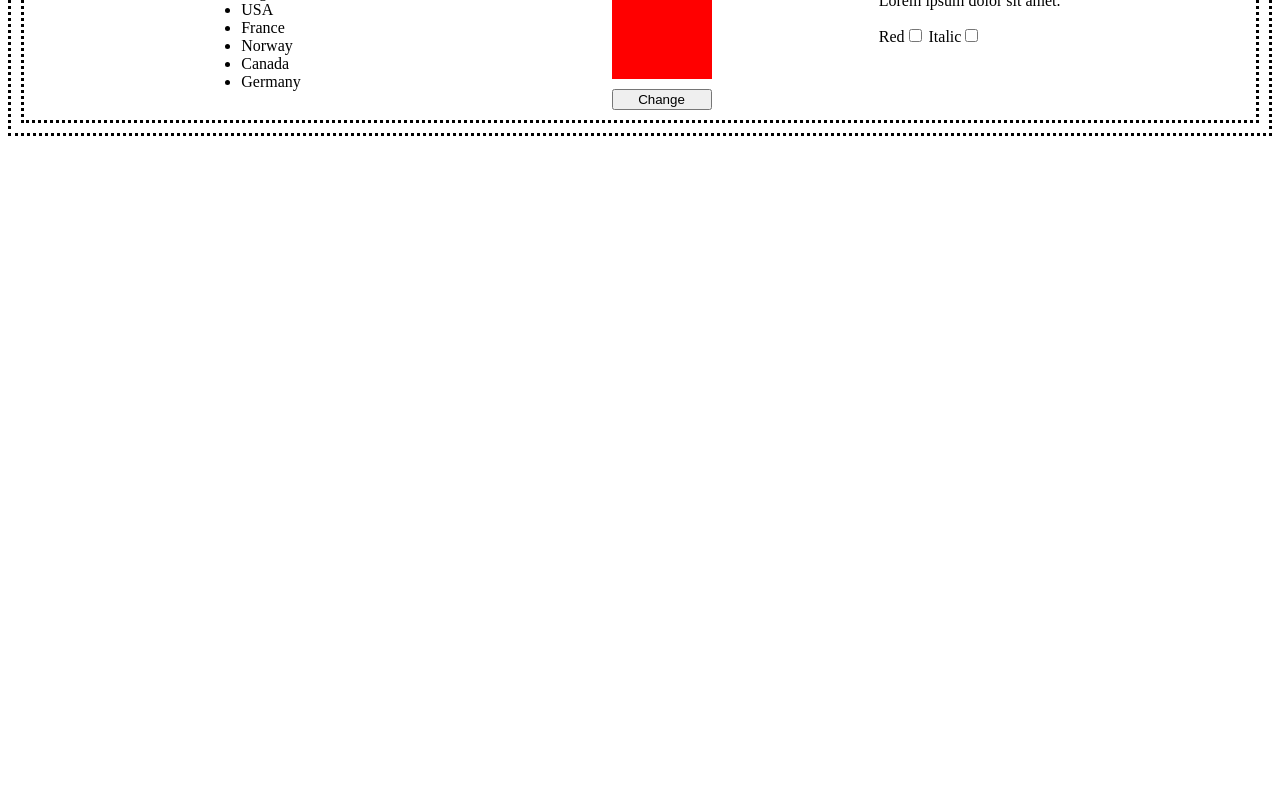
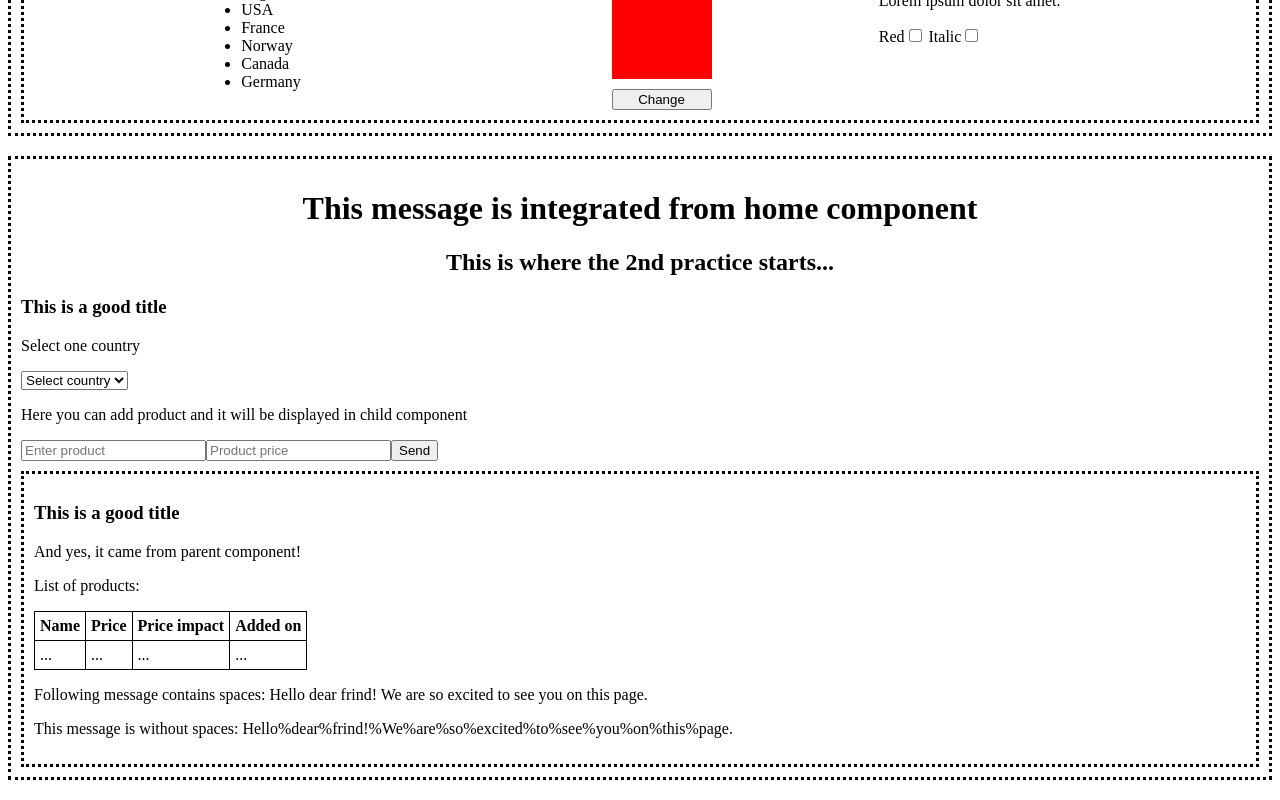
Before and after one commit to andrii-ihnatiuk/Angular, an Angular app: page / in a window 1280 px wide. Shown: the part 471-1271 px from the top of the page. Before the commit the page ends 800 px from the top, so only its background shows below. Built offline with nearby package versions, Linux system fonts and the light colour scheme.

Commit message:
lr2-task completed

```diff
--- /dev/null
+++ b/src/app/customPipes/no-space.pipe.ts
@@ -0,0 +1,12 @@
+import { Pipe, PipeTransform } from '@angular/core';
+
+@Pipe({
+        name: 'noSpace'
+})
+
+export class NoSpacePipe implements PipeTransform {
+    transform(value: string, rplcTo?: string): string {
+        if (!rplcTo) { rplcTo = ''; }
+        return value.replace(/\s+/g, rplcTo);
+    }
+}
--- a/src/app/home/home.component.css
+++ b/src/app/home/home.component.css
@@ -1,6 +1,7 @@
 .home_container {
     padding: 10px;
     border: dotted black;
+    margin-bottom: 20px;
 }
 
 #clicks {
@@ -56,3 +57,9 @@
 .btn2 {
     margin-top: 10px;
 }
+
+/* <<------- STYLE FOR INTEGRATION INTO LR2 COMPONENT ------->> */
+
+.lr2_title {
+    text-align: center;
+}
--- a/src/app/home/home.component.html
+++ b/src/app/home/home.component.html
@@ -24,4 +24,14 @@
     <app-second (onMessage)="setClicks($event)" [name]="firstName"></app-second>
 
     <app-third></app-third>
+
 </div>
+
+<div class="home_container">
+    <app-lr2>
+        <div class="lr2_title">
+            <h1>This message is integrated from home component</h1>
+            <h2>This is where the 2nd practice starts...</h2>
+        </div>
+    </app-lr2>
+</div>
--- /dev/null
+++ b/src/app/lr2-child1/lr2-child1.component.css
@@ -0,0 +1,14 @@
+.main_container {
+    padding: 10px;
+    border: dotted black;
+    margin-top: 10px;
+}
+
+table {
+    border-collapse: collapse;
+    margin-top: 10px;
+}
+th, td {
+    border: 1px solid black;
+    padding: 5px;
+}
--- /dev/null
+++ b/src/app/lr2-child1/lr2-child1.component.html
@@ -0,0 +1,32 @@
+<div class="main_container">
+    <ng-container *ngTemplateOutlet="titleTmpl"></ng-container> And yes, it came from parent component!
+
+     <p>List of products:</p>
+
+    <table>
+        <tr>
+            <th>Name</th>
+            <th>Price</th>
+            <th>Price impact</th>
+            <th>Added on</th>
+        </tr>
+
+        <tr *ngIf="isArrayEmpty">
+            <td>...</td>
+            <td>...</td>
+            <td>...</td>
+            <td>...</td>
+        </tr>
+
+        <tr *ngFor="let p of products">
+            <td> {{ p.name | uppercase}} </td>
+            <td> {{ p.price | currency: 'UAH' : 'symbol-narrow' : '1.0-2'}} </td>
+            <td> {{ p.percent | percent: '1.2-2'}} </td>
+            <td> {{ p.date | date: "dd/MM/yyyy" }} </td>
+        </tr>
+    </table>
+
+    <p>Following message contains spaces: {{ pipeTest }} </p>
+    <p>This message is without spaces:  {{ pipeTest | noSpace: '%' }} </p>
+
+</div>
--- /dev/null
+++ b/src/app/lr2-child1/lr2-child1.component.ts
@@ -0,0 +1,53 @@
+import { Component, Input, OnInit, TemplateRef } from '@angular/core';
+
+@Component({
+  selector: 'app-lr2-child1',
+  templateUrl: './lr2-child1.component.html',
+  styleUrls: ['./lr2-child1.component.css']
+})
+export class Lr2Child1Component implements OnInit {
+
+  @Input() titleTmpl: TemplateRef<any> | null;
+
+
+  products: any[] = [];
+  isArrayEmpty: boolean;
+
+  pipeTest: string;
+
+  constructor() {
+    this.titleTmpl = null;
+    this.isArrayEmpty = true;
+    this.pipeTest = 'Hello dear frind! We are so excited to see you on this page.';
+   }
+
+  ngOnInit(): void {
+  }
+
+  addProduct(text: string, value: number | null): void {
+    if (!value) {
+      value = 0;
+    }
+    this.isArrayEmpty = false;
+
+    const result = this.countPercents(value);
+    this.products.push({ name: text, price: value, date: Date.now(), percent: result});
+  }
+
+  countPercents(newVal: number): number {
+    if (this.products.length > 0) {
+      let total = newVal;
+      this.products.forEach(e => {
+          total += e.price;
+      });
+      this.products.forEach(e => {
+        e.percent = e.price / total;
+      });
+      return (newVal / total);
+    }
+    else {
+      return 1;
+    }
+  }
+
+}
--- /dev/null
+++ b/src/app/lr2/lr2.component.html
@@ -0,0 +1,42 @@
+<ng-content></ng-content>
+
+<ng-container *ngTemplateOutlet="universalTitle"></ng-container>
+
+
+<p>Select one country</p>
+<select name="country" id="" (change)="setCountry($any($event.target).value)">
+    <option selected disabled>Select country</option>
+    <option *ngFor="let c of countries" [ngValue]="c.name"> {{ c.name }} </option>
+</select>
+
+<div *ngIf="selCountry === 'Ukraine'; then uk;"></div>
+<div *ngIf="selCountry === 'Poland'; then pol;"></div>
+
+<p>Here you can add product and it will be displayed in child component</p>
+<input type="text" placeholder="Enter product" #product>
+<input type="number" placeholder="Product price" #price>
+<button (click)="addProduct(product.value, price.value)">Send</button>
+
+<app-lr2-child1 [titleTmpl] = "universalTitle" #child1></app-lr2-child1>
+
+<!-- <<==== TEMPLATES ====>> -->
+
+<ng-template #universalTitle>
+    <h3>This is a good title</h3>
+</ng-template>
+
+<ng-template #uk>
+    <p>Here is the list of some cities of Ukraine :</p>
+
+    <ol>
+        <li *ngFor="let city of ukCities"> {{ city.name }} </li>
+    </ol>
+</ng-template>
+
+<ng-template #pol>
+    <p>Here is the list of some cities of Poland:</p>
+
+    <ol>
+        <li *ngFor="let city of polCities"> {{ city.name }} </li>
+    </ol>
+</ng-template>
--- /dev/null
+++ b/src/app/lr2/lr2.component.ts
@@ -0,0 +1,51 @@
+import { Component, OnInit, ViewChild } from '@angular/core';
+import { Lr2Child1Component } from '../lr2-child1/lr2-child1.component';
+
+@Component({
+  selector: 'app-lr2',
+  templateUrl: './lr2.component.html',
+  styleUrls: ['./lr2.component.css']
+})
+export class Lr2Component implements OnInit {
+
+  @ViewChild('child1', {static: false}) child1: Lr2Child1Component | null;
+
+  countries = [
+    {id: 1, name: 'Ukraine'},
+    {id: 2, name: 'Poland'}
+  ];
+
+  ukCities = [
+    {id: 1, name: 'Odessa'},
+    {id: 2, name: 'Kiev'}
+  ];
+
+  polCities = [
+    {id: 3, name: 'Krakow'},
+    {id: 4, name: 'Warsaw'}
+  ];
+
+  selCountry: string;
+
+
+  constructor() {
+    this.selCountry = '';
+    this.child1 = null;
+  }
+
+  ngOnInit(): void {
+  }
+
+  setCountry(country: string): void {
+    this.selCountry = country;
+   }
+
+  addProduct(name: string | null, price: string): void {
+    if (name && name.trim().length > 0) {
+      const textMod = name.concat(' product');
+      this.child1?.addProduct(textMod, Number(price));
+    }
+    else { alert('No value typed!'); }
+  }
+
+}
```
Also changed, not shown: src/app/app.module.ts (+6 -1 lines), src/app/lr2/lr2.component.css (added), 2 other files (tests, documents, lock files or other folders).
